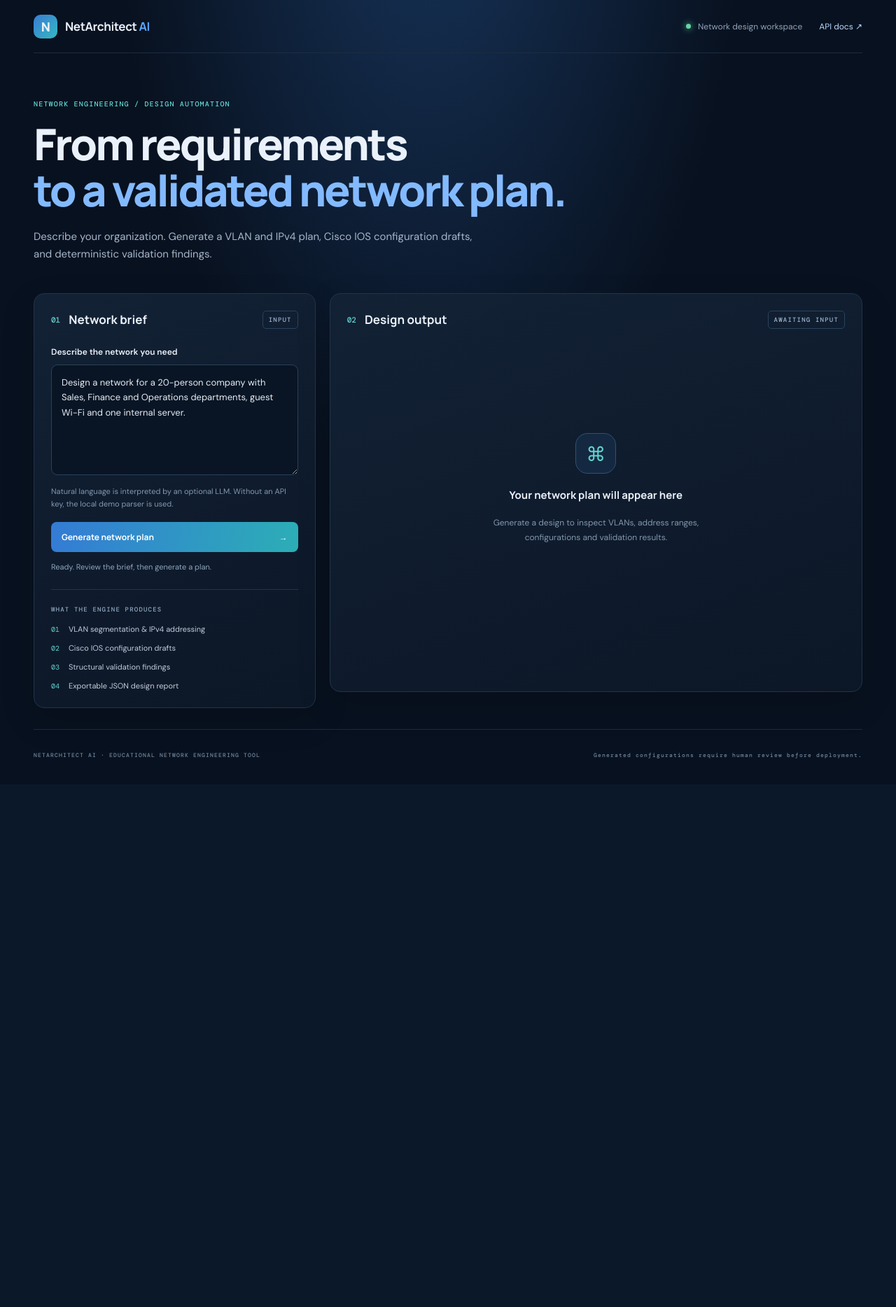
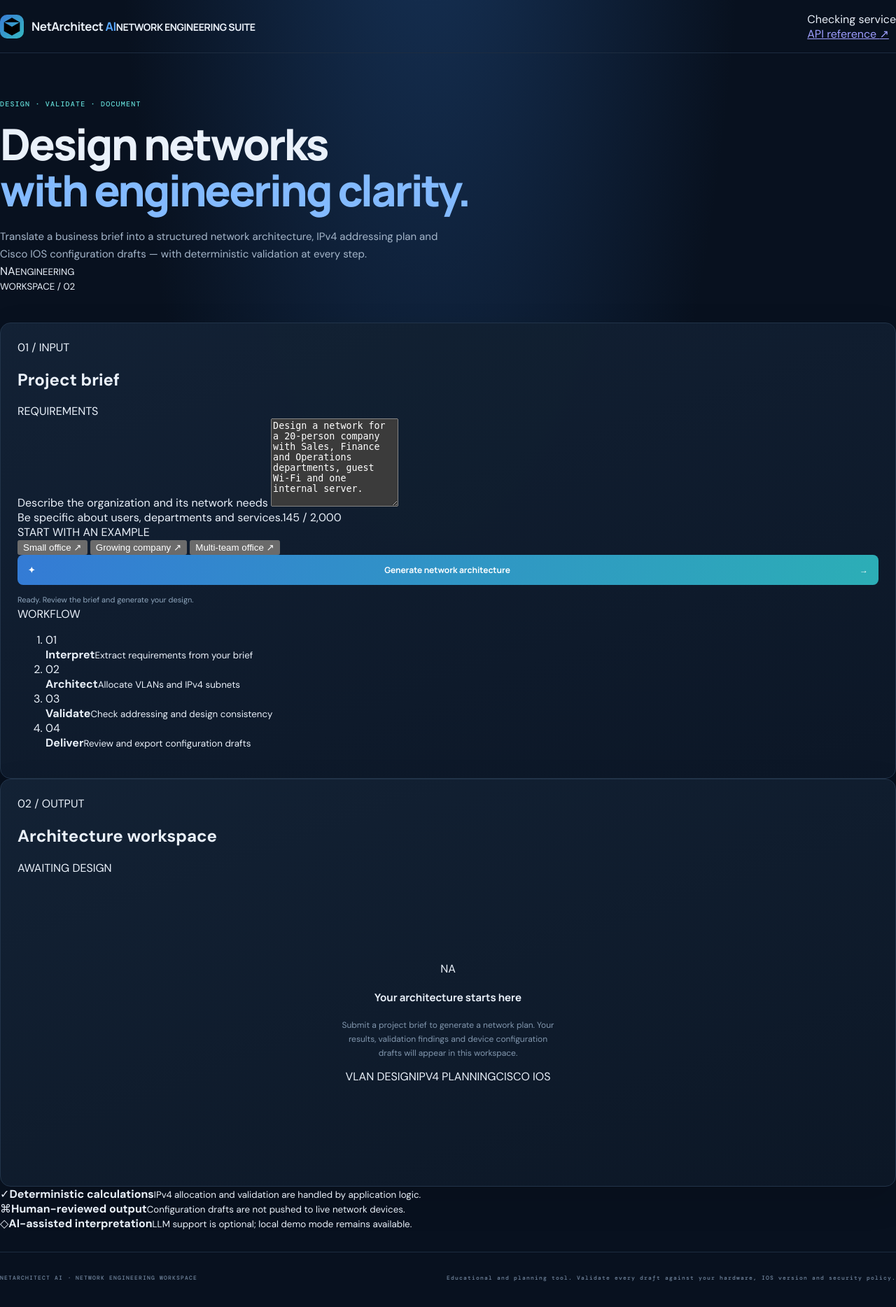
Before and after one commit to Medalitijani/portfolio, a FastAPI app: page / in a window 1280 px wide. Shown: the whole page at 70% size. Before the commit the page ends 1084 px from the top, so only its background shows below. Run offline with FastAPI, Linux system fonts and the light colour scheme.

Commit message:
Upgrade NetArchitect AI professional workspace

```diff
--- a/network-config-generator/app/templates/index.html
+++ b/network-config-generator/app/templates/index.html
@@ -3,65 +3,114 @@
 <head>
   <meta charset="utf-8">
   <meta name="viewport" content="width=device-width, initial-scale=1">
-  <meta name="description" content="AI-assisted network design, VLAN planning, Cisco configuration drafts and validation.">
-  <title>NetArchitect AI — Network Design Workspace</title>
+  <meta name="theme-color" content="#08111f">
+  <meta name="description" content="NetArchitect AI turns business requirements into structured network designs, IPv4 plans, Cisco configuration drafts and validation reports.">
+  <title>NetArchitect AI — Network Engineering Workspace</title>
+  <link rel="preconnect" href="https://fonts.googleapis.com">
+  <link rel="preconnect" href="https://fonts.gstatic.com" crossorigin>
+  <link href="https://fonts.googleapis.com/css2?family=DM+Mono:wght@400;500&family=DM+Sans:wght@400;500;600;700&family=Manrope:wght@400;500;600;700;800&display=swap" rel="stylesheet">
   <link rel="stylesheet" href="/static/style.css">
 </head>
 <body>
-  <div class="shell">
+  <div class="app-shell">
     <header class="topbar">
-      <a class="brand" href="/"><span class="brand-mark">N</span><span>NetArchitect <b>AI</b></span></a>
-      <div class="top-meta"><span class="status-dot"></span> Network design workspace <a href="/docs">API docs ↗</a></div>
+      <a class="brand" href="/" aria-label="NetArchitect AI home">
+        <span class="brand-mark"><svg viewBox="0 0 24 24" aria-hidden="true"><path d="M4 7.5 12 3l8 4.5v9L12 21l-8-4.5zM4 7.5l8 4.6 8-4.6M12 12v9M8 5.2l8 4.6"/></svg></span>
+        <span>NetArchitect <b>AI</b><small>NETWORK ENGINEERING SUITE</small></span>
+      </a>
+      <div class="header-right">
+        <div class="system-status"><span id="status-dot" class="status-dot"></span><span id="service-state">Checking service</span></div>
+        <a class="docs-link" href="/docs" target="_blank" rel="noreferrer">API reference <span>↗</span></a>
+      </div>
     </header>
+
     <main>
       <section class="hero">
-        <div class="eyebrow">NETWORK ENGINEERING / DESIGN AUTOMATION</div>
-        <h1>From requirements<br><span>to a validated network plan.</span></h1>
-        <p>Describe your organization. Generate a VLAN and IPv4 plan, Cisco IOS configuration drafts, and deterministic validation findings.</p>
+        <div class="eyebrow"><span></span> DESIGN · VALIDATE · DOCUMENT</div>
+        <div class="hero-row">
+          <div>
+            <h1>Design networks<br><span>with engineering clarity.</span></h1>
+            <p>Translate a business brief into a structured network architecture, IPv4 addressing plan and Cisco IOS configuration drafts — with deterministic validation at every step.</p>
+          </div>
+          <div class="hero-stamp"><span>NA</span><small>ENGINEERING<br>WORKSPACE / 02</small></div>
+        </div>
       </section>
 
-      <section class="workspace">
-        <div class="panel input-panel">
-          <div class="panel-heading"><div><span class="step">01</span><h2>Network brief</h2></div><span class="tag">INPUT</span></div>
-          <label for="prompt">Describe the network you need</label>
-          <textarea id="prompt" rows="6">Design a network for a 20-person company with Sales, Finance and Operations departments, guest Wi-Fi and one internal server.</textarea>
-          <div class="hint">Natural language is interpreted by an optional LLM. Without an API key, the local demo parser is used.</div>
-          <button id="generate" class="primary-btn"><span>Generate network plan</span><span>→</span></button>
-          <div id="notice" class="notice" role="status">Ready. Review the brief, then generate a plan.</div>
-          <div class="divider"></div>
-          <div class="mini-heading">WHAT THE ENGINE PRODUCES</div>
-          <div class="feature-list">
-            <div><span>01</span> VLAN segmentation & IPv4 addressing</div>
-            <div><span>02</span> Cisco IOS configuration drafts</div>
-            <div><span>03</span> Structural validation findings</div>
-            <div><span>04</span> Exportable JSON design report</div>
+      <section class="workspace-grid">
+        <aside class="panel brief-panel">
+          <div class="panel-head">
+            <div><span class="section-index">01 / INPUT</span><h2>Project brief</h2></div>
+            <span class="pill">REQUIREMENTS</span>
           </div>
-        </div>
+          <label for="prompt">Describe the organization and its network needs</label>
+          <textarea id="prompt" maxlength="2000" rows="8" spellcheck="true" placeholder="Example: Design a secure network for a 35-person company...">Design a network for a 20-person company with Sales, Finance and Operations departments, guest Wi-Fi and one internal server.</textarea>
+          <div class="input-meta"><span>Be specific about users, departments and services.</span><span id="char-count">145 / 2,000</span></div>
+          <div class="examples-heading">START WITH AN EXAMPLE</div>
+          <div class="example-list">
+            <button class="example-chip" data-prompt="Design a network for a 20-person company with Sales, Finance and Operations departments, guest Wi-Fi and one internal server.">Small office <span>↗</span></button>
+            <button class="example-chip" data-prompt="Plan a network for a 75-person company with IT, HR, Finance, Sales and Engineering teams, guest Wi-Fi, internal file servers and management access.">Growing company <span>↗</span></button>
+            <button class="example-chip" data-prompt="Create a segmented network for a 120-person office with Administration, Support, Development, Finance and Marketing, guest wireless and internal application servers.">Multi-team office <span>↗</span></button>
+          </div>
+          <button id="generate" class="primary-btn"><span class="btn-icon">✦</span><span class="btn-label">Generate network architecture</span><span class="btn-arrow">→</span></button>
+          <div id="notice" class="notice" role="status" aria-live="polite"><span class="notice-mark"></span><span>Ready. Review the brief and generate your design.</span></div>
+          <div class="panel-divider"></div>
+          <div class="output-list-title">WORKFLOW</div>
+          <ol class="workflow-list">
+            <li><span>01</span><div><b>Interpret</b><small>Extract requirements from your brief</small></div></li>
+            <li><span>02</span><div><b>Architect</b><small>Allocate VLANs and IPv4 subnets</small></div></li>
+            <li><span>03</span><div><b>Validate</b><small>Check addressing and design consistency</small></div></li>
+            <li><span>04</span><div><b>Deliver</b><small>Review and export configuration drafts</small></div></li>
+          </ol>
+        </aside>
 
-        <div class="panel output-panel">
-          <div class="panel-heading"><div><span class="step">02</span><h2>Design output</h2></div><span id="mode" class="tag">AWAITING INPUT</span></div>
-          <div id="empty" class="empty-state"><div class="empty-icon">⌘</div><h3>Your network plan will appear here</h3><p>Generate a design to inspect VLANs, address ranges, configurations and validation results.</p></div>
+        <section class="panel results-panel" aria-labelledby="results-title">
+          <div class="panel-head">
+            <div><span class="section-index">02 / OUTPUT</span><h2 id="results-title">Architecture workspace</h2></div>
+            <span id="mode" class="pill muted">AWAITING DESIGN</span>
+          </div>
+          <div id="empty" class="empty-state">
+            <div class="empty-graphic"><div class="empty-orbit orbit-one"></div><div class="empty-orbit orbit-two"></div><div class="empty-core">NA</div><span class="node node-a"></span><span class="node node-b"></span><span class="node node-c"></span></div>
+            <h3>Your architecture starts here</h3>
+            <p>Submit a project brief to generate a network plan. Your results, validation findings and device configuration drafts will appear in this workspace.</p>
+            <div class="empty-tags"><span>VLAN DESIGN</span><span>IPV4 PLANNING</span><span>CISCO IOS</span></div>
+          </div>
           <div id="results" hidden>
-            <div class="summary-grid">
-              <div class="metric"><span>VLAN SEGMENTS</span><strong id="vlan-count">0</strong></div>
-              <div class="metric"><span>EMPLOYEES</span><strong id="employee-count">0</strong></div>
-              <div class="metric"><span>VALIDATION</span><strong id="validation-state">—</strong></div>
+            <div class="result-toolbar">
+              <div><span class="live-indicator"></span><span id="result-company">Network design generated</span></div>
+              <span id="result-time">JUST NOW</span>
             </div>
-            <div class="section-title">VLAN & IPv4 ADDRESS PLAN</div>
-            <div class="table-wrap"><table><thead><tr><th>VLAN</th><th>SEGMENT</th><th>SUBNET</th><th>GATEWAY</th></tr></thead><tbody id="vlan-rows"></tbody></table></div>
-            <div class="section-title">VALIDATION FINDINGS</div>
-            <div id="findings" class="findings"></div>
-            <div class="section-title">CONFIGURATION DRAFTS</div>
-            <div class="tabs"><button class="tab active" data-target="switch-config">Switch</button><button class="tab" data-target="router-config">Router</button></div>
-            <div class="code-toolbar"><span id="code-label">SWITCH CONFIG</span><button id="copy-config" class="copy-btn">Copy</button></div>
-            <pre class="code-block"><code id="switch-config"></code><code id="router-config" hidden></code></pre>
-            <div class="section-title">ENGINE NOTES</div>
-            <ul id="notes" class="notes"></ul>
-            <button id="download" class="secondary-btn">Download JSON report ↓</button>
+            <div class="metrics-grid">
+              <article class="metric-card"><span>VLAN SEGMENTS</span><strong id="vlan-count">—</strong><small>Logical network zones</small></article>
+              <article class="metric-card"><span>EMPLOYEES</span><strong id="employee-count">—</strong><small>Estimated endpoints</small></article>
+              <article class="metric-card"><span>DESIGN CHECK</span><strong id="validation-state" class="metric-state">—</strong><small id="validation-caption">Validation summary</small></article>
+            </div>
+            <div class="result-section">
+              <div class="section-heading"><div><span class="section-index">A</span><h3>VLAN & IPv4 allocation</h3></div><span id="subnet-base" class="section-meta"></span></div>
+              <div class="table-scroll"><table><thead><tr><th>VLAN ID</th><th>SEGMENT</th><th>SUBNET</th><th>GATEWAY</th><th>DHCP RANGE</th></tr></thead><tbody id="vlan-rows"></tbody></table></div>
+            </div>
+            <div class="result-section">
+              <div class="section-heading"><div><span class="section-index">B</span><h3>Validation report</h3></div><span id="finding-count" class="section-meta"></span></div>
+              <div id="findings" class="findings"></div>
+            </div>
+            <div class="result-section">
+              <div class="section-heading"><div><span class="section-index">C</span><h3>Device configuration</h3></div><span class="section-meta">REVIEW BEFORE DEPLOYMENT</span></div>
+              <div class="tabs" role="tablist" aria-label="Configuration type">
+                <button class="tab active" role="tab" aria-selected="true" data-target="switch-config">Access switch</button>
+                <button class="tab" role="tab" aria-selected="false" data-target="router-config">Router / L3</button>
+              </div>
+              <div class="code-toolbar"><span id="code-label">SWITCH CONFIGURATION</span><div><button id="copy-config" class="tool-btn">Copy</button><button id="download-config" class="tool-btn">Download .txt</button></div></div>
+              <pre class="code-block"><code id="switch-config"></code><code id="router-config" hidden></code></pre>
+            </div>
+            <div class="result-section">
+              <div class="section-heading"><div><span class="section-index">D</span><h3>Engineering notes</h3></div></div>
+              <ul id="notes" class="notes"></ul>
+            </div>
+            <div class="export-row"><div><b>Take your design with you</b><small>Export the complete plan for documentation or review.</small></div><button id="download" class="secondary-btn">Export design report <span>↓</span></button></div>
           </div>
-        </div>
+        </section>
       </section>
-      <footer><span>NETARCHITECT AI · EDUCATIONAL NETWORK ENGINEERING TOOL</span><span>Generated configurations require human review before deployment.</span></footer>
+      <section class="trust-strip"><div><span class="trust-icon">✓</span><span><b>Deterministic calculations</b><small>IPv4 allocation and validation are handled by application logic.</small></span></div><div><span class="trust-icon">⌘</span><span><b>Human-reviewed output</b><small>Configuration drafts are not pushed to live network devices.</small></span></div><div><span class="trust-icon">◇</span><span><b>AI-assisted interpretation</b><small>LLM support is optional; local demo mode remains available.</small></span></div></section>
+      <footer><span>NETARCHITECT AI <i>·</i> NETWORK ENGINEERING WORKSPACE</span><span>Educational and planning tool. Validate every draft against your hardware, IOS version and security policy.</span></footer>
     </main>
   </div>
   <script src="/static/app.js" defer></script>
```
